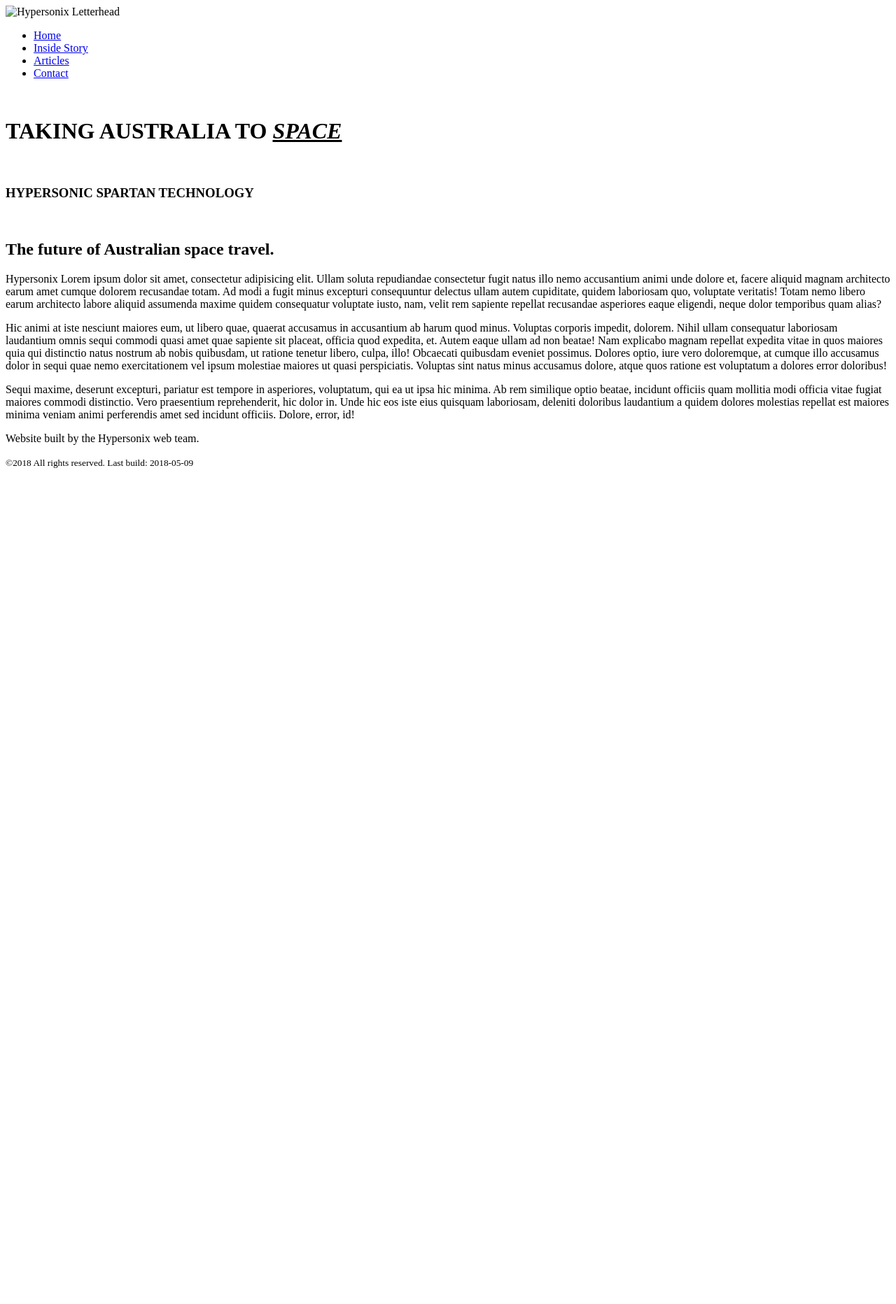
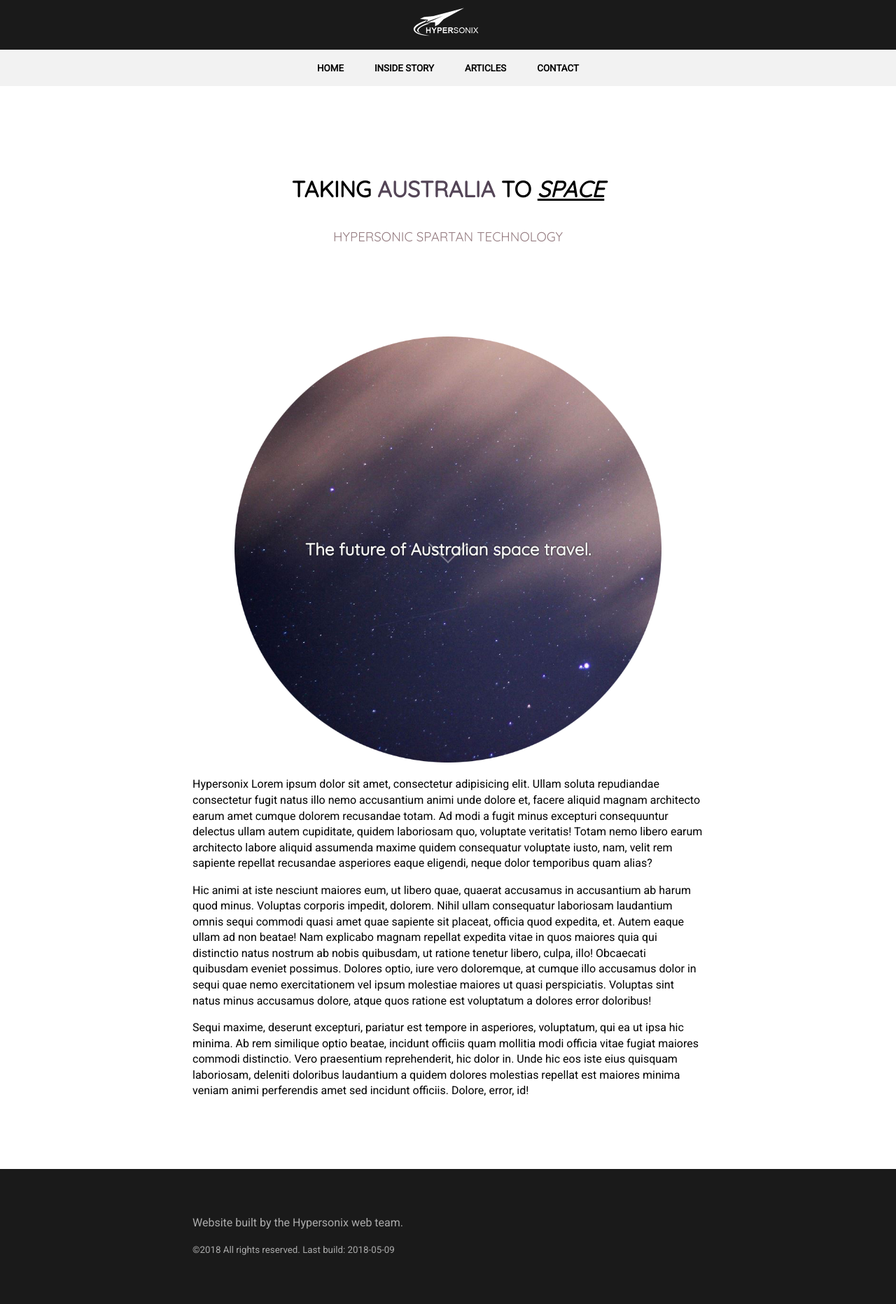
Before and after one commit to CemraJC/hypersonix-web, a Jekyll site: the page built from index.html, in a window 1280 px wide. Shown: the whole page at 70% size. Built offline with Jekyll 4.4.1, drawn with Linux system fonts in a browser that asks for light colours; comment, search, counter and statistics services are not loaded; before the commit the page ends 900 px from its top, so only the background shows below that.

```diff
--- a/_config.yml
+++ b/_config.yml
@@ -3,7 +3,7 @@ email: enquiries@hypersonix.space
 description: > # this means to ignore newlines until "baseurl:"
   It will appear in your document head meta (for
   Google search results) and in your feed.xml site description.
-baseurl: "hypersonix-web" # the subpath of your site, e.g. /blog
+baseurl: "/hypersonix-web" # the subpath of your site, e.g. /blog
 url: "https://hypersonix.space" # the base hostname & protocol for your site, e.g. http://example.com
 
 # Build settings
```
